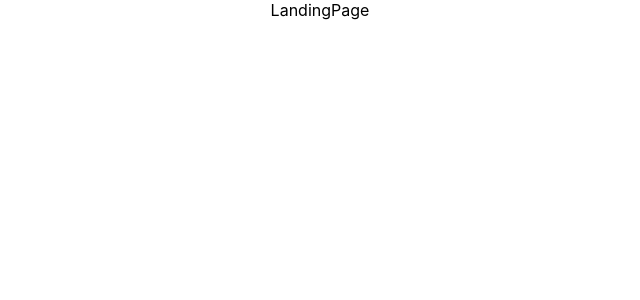
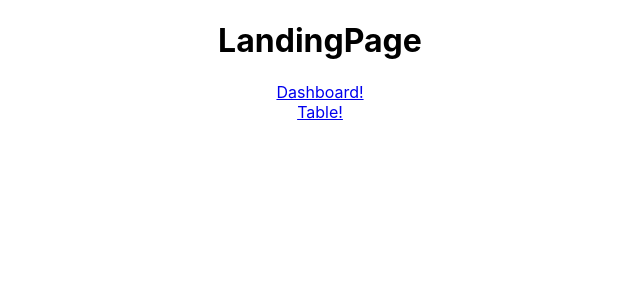
Before and after one commit to aylonc22/VolleyBall, a React (Create React App) app: page / in a window 1280 px wide. Shown: the top 300 px of the page, without its empty margins (320-960 px from the left). Built offline with nearby package versions, Linux system fonts and the light colour scheme.

Commit message:
added MUI , SASS and workouttable files

```diff
--- a/package.json
+++ b/package.json
@@ -3,6 +3,11 @@
   "version": "0.1.0",
   "private": true,
   "dependencies": {
+    "@emotion/react": "^11.11.1",
+    "@emotion/styled": "^11.11.0",
+    "@fontsource/roboto": "^5.0.8",
+    "@mui/icons-material": "^5.14.3",
+    "@mui/material": "^5.14.5",
     "@testing-library/jest-dom": "^5.17.0",
     "@testing-library/react": "^13.4.0",
     "@testing-library/user-event": "^13.5.0",
@@ -14,6 +19,7 @@
     "react-dom": "^18.2.0",
     "react-router-dom": "^6.15.0",
     "react-scripts": "5.0.1",
+    "sass": "^1.65.1",
     "typescript": "^4.9.5",
     "web-vitals": "^2.1.4"
   },
--- a/src/App.tsx
+++ b/src/App.tsx
@@ -1,17 +1,17 @@
 import './App.css';
 import react from 'react';
-import {Routes, Route } from "react-router-dom";
+import { Routes, Route } from 'react-router-dom';
 import LandingPage from './pages/landingPage/landingPage';
 import Dashboard from './pages/dashboard/dashboard';
+import WorkoutTable from './pages/workoutTable/workoutTable';
 function App() {
   return (
-    <div className="App">
-
-     <Routes>
-      <Route path='/' element={<LandingPage/>}></Route>
-      <Route path='dashboard' element={<Dashboard/>}></Route>
-     </Routes>
-
+    <div className='App'>
+      <Routes>
+        <Route path='/' element={<LandingPage />}></Route>
+        <Route path='dashboard' element={<Dashboard />}></Route>
+        <Route path='table' element={<WorkoutTable />}></Route>
+      </Routes>
     </div>
   );
 }
--- a/src/pages/landingPage/landingPage.tsx
+++ b/src/pages/landingPage/landingPage.tsx
@@ -1,8 +1,15 @@
-import React,{ReactElement} from 'react'
-import "./landingPage.css";
+import React, { ReactElement } from 'react';
+import './landingPage.css';
+import { Link } from 'react-router-dom';
 
-const LandingPage:React.FC = ():ReactElement=>{
-  return (<div>LandingPage</div>)
-}
+const LandingPage: React.FC = (): ReactElement => {
+  return (
+    <div style={{ display: 'flex', flexDirection: 'column' }}>
+      <h1>LandingPage</h1>
+      <Link to={'/dashboard'}>Dashboard!</Link>
+      <Link to={'/table'}>Table!</Link>
+    </div>
+  );
+};
 
 export default LandingPage;
--- /dev/null
+++ b/src/pages/workoutTable/workoutTable.tsx
@@ -0,0 +1,7 @@
+interface iWorkoutTableProps {}
+
+const WorkoutTable: React.FC<iWorkoutTableProps> = () => {
+  return <div>hello world!</div>;
+};
+
+export default WorkoutTable;
```
Also changed, not shown: src/pages/workoutTable/workoutTable.module.scss (added), 1 other file (tests, documents, lock files or other folders).
